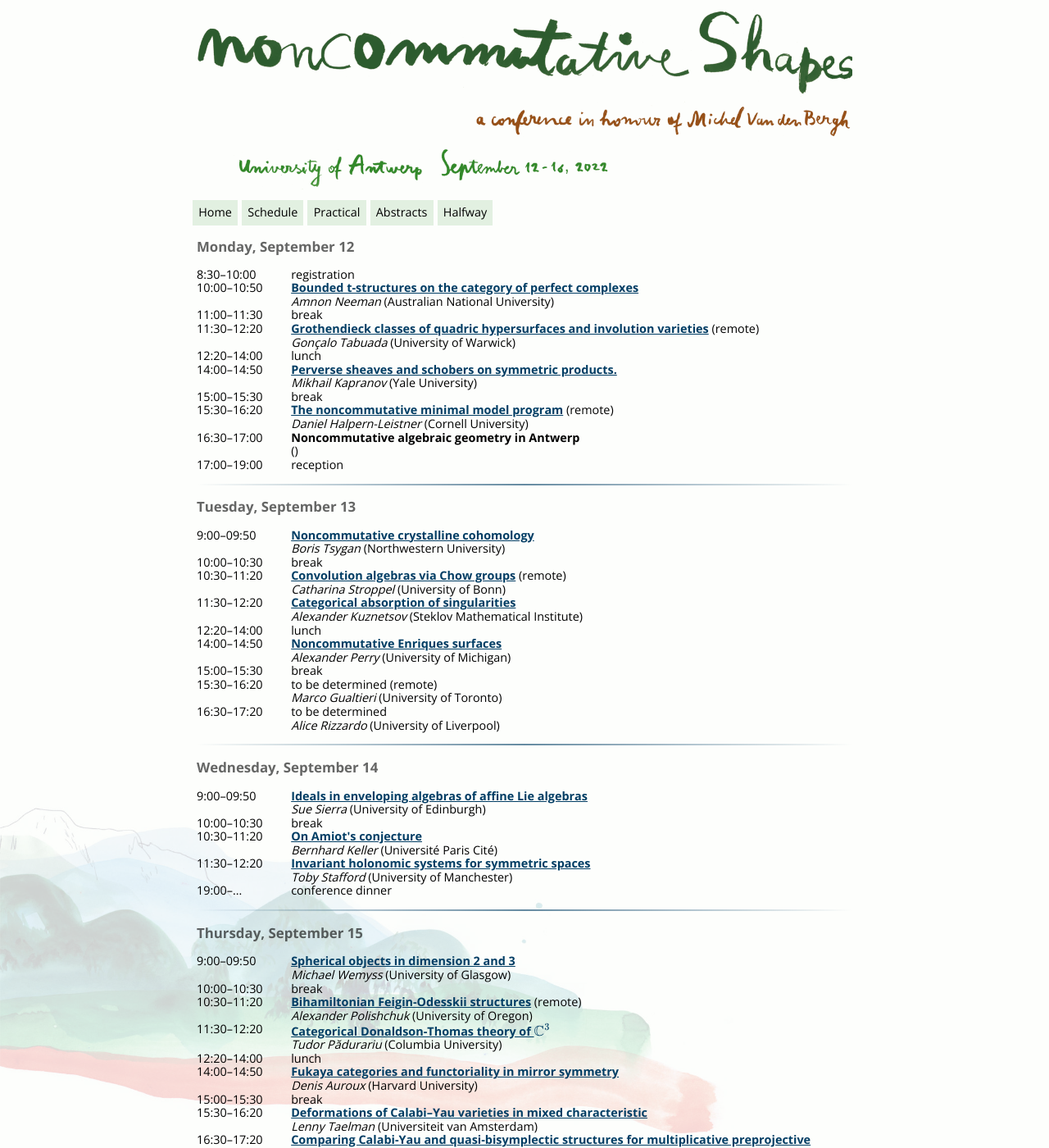
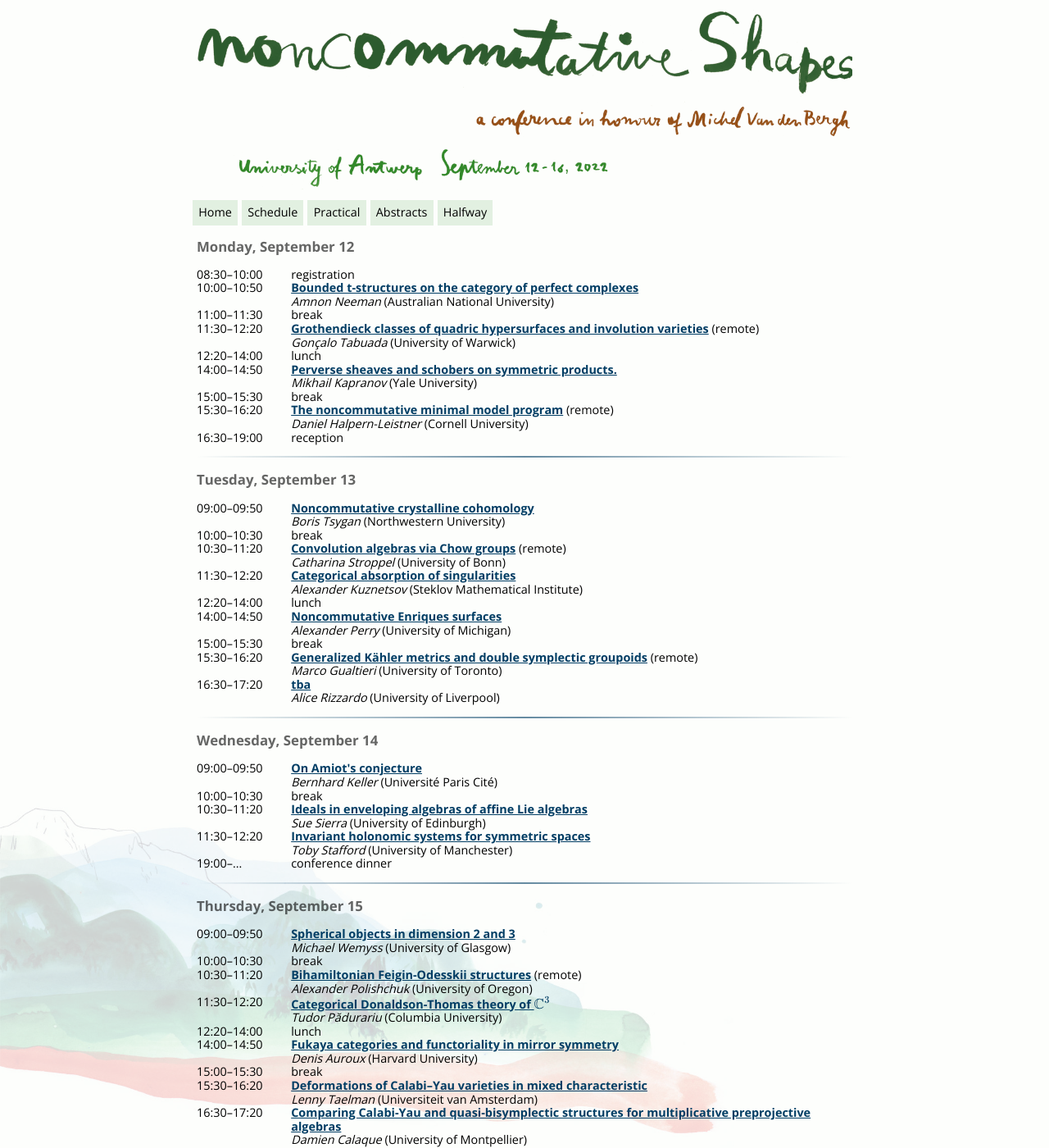
Before and after one commit to ncag-info/antwerp-2020, a Jekyll site: the page built from schedule.html, in a window 1280 px wide and 1400 px high. Shown: the whole window at 82% size. Built offline with Jekyll 4.4.1, drawn with Linux system fonts in a browser that asks for light colours; nearby versions of some CDN libraries; library files that are not in the unit come from our copies; formulas are drawn with MathJax 3; some of the changed text lies outside the part shown.

Commit message:
Added a talk

```diff
--- a/_data/schedule.yml
+++ b/_data/schedule.yml
@@ -1,7 +1,7 @@
 - date: Monday, September 12
   slots:
     [
-      { time: "8:30&ndash;10:00", other: "registration" },
+      { time: "08:30&ndash;10:00", other: "registration" },
       { time: "10:00&ndash;10:50", talk: neeman },
       { time: "11:00&ndash;11:30", other: "break" },
       { time: "11:30&ndash;12:20", talk: tabuada },
@@ -9,14 +9,13 @@
       { time: "14:00&ndash;14:50", talk: kapranov },
       { time: "15:00&ndash;15:30", other: "break" },
       { time: "15:30&ndash;16:20", talk: halpernleistner },
-      { time: "16:30&ndash;17:00", talk: "history" },
-      { time: "17:00&ndash;19:00", other: "reception" },
+      { time: "16:30&ndash;19:00", other: "reception" },
     ]
 
 - date: Tuesday, September 13
   slots:
     [
-      { time:  "9:00&ndash;09:50", talk: tsygan },
+      { time: "09:00&ndash;09:50", talk: tsygan },
       { time: "10:00&ndash;10:30", other: "break" },
       { time: "10:30&ndash;11:20", talk: stroppel },
       { time: "11:30&ndash;12:20", talk: kuznetsov },
@@ -30,9 +29,9 @@
 - date: Wednesday, September 14
   slots:
     [
-      { time:  "9:00&ndash;09:50", talk: sierra },
+      { time: "09:00&ndash;09:50", talk: keller },
       { time: "10:00&ndash;10:30", other: "break" },
-      { time: "10:30&ndash;11:20", talk: keller },
+      { time: "10:30&ndash;11:20", talk: sierra },
       { time: "11:30&ndash;12:20", talk: stafford },
       { time: "19:00&ndash;...", other: "conference dinner" },
     ]
@@ -40,7 +39,7 @@
 - date: Thursday, September 15
   slots:
     [
-      { time:  "9:00&ndash;09:50", talk: wemyss },
+      { time: "09:00&ndash;09:50", talk: wemyss },
       { time: "10:00&ndash;10:30", other: "break" },
       { time: "10:30&ndash;11:20", talk: polishchuk },
       { time: "11:30&ndash;12:20", talk: padurariu },
@@ -54,7 +53,7 @@
 - date: Friday, September 16
   slots:
     [
-      { time:  "9:00&ndash;09:50", talk: bezrukavnikov },
+      { time: "09:00&ndash;09:50", talk: bezrukavnikov },
       { time: "10:00&ndash;10:30", other: "break" },
       { time: "10:30&ndash;11:20", talk: vezzosi },
       { time: "11:30&ndash;12:20", talk: gasparim },
--- a/_data/talks.yml
+++ b/_data/talks.yml
@@ -3,6 +3,10 @@
   speaker: auroux
   abstract: >
     <p>The general theme of this talk will be functoriality in homological mirror symmetry, i.e. situations where naturally occurring functors between various types of Fukaya categories correspond under mirror symmetry to classical functors (induced by inclusions and projections) between derived categories of coherent sheaves (or matrix factorizations). The running examples will be very affine hypersurfaces on one side of mirror symmetry, and toric Calabi-Yau varieties on the other side. This talk is based on joint work with Abouzaid and Katzarkov, as well as work of Gammage and Jeffs.</p>
+
+bezrukavnikov:
+  title: tba
+  speaker: bezrukavnikov
 
 calaque:
   title: Comparing Calabi-Yau and quasi-bisymplectic structures for multiplicative preprojective algebras
@@ -19,6 +23,12 @@
     In particular, I will describe the Fukaya category of a symplectic Landau-Ginzburg model that does not have any projective mirrors
     in the sense of an equivalent category of coherent sheaves, and then change the mirror recipe so as to obtain an algebraic mirror
     using Orlov's category of singularities.
+
+gualtieri:
+  title: Generalized Kähler metrics and double symplectic groupoids
+  speaker: gualtieri
+  abstract: >
+    <p>Generalized Kähler manifolds, which arise as natural target spaces for supersymmetric 2-dimensional sigma models, provide a rich family of examples to which many of the tools of Poisson geometry may be applied.  After reviewing their basic structure, I will explain a new appearance of double groupoids and double Morita equivalences in the story. This is joint work with Yucong Jiang (Toronto) and Daniel Alvarez (Toronto).
 
 halpernleistner:
   title: The noncommutative minimal model program
@@ -85,6 +95,10 @@
     We construct examples of compatible Poisson brackets of this type from exceptional bundles on surfaces.
     In the case of Poisson brackets associated with line bundles we give a geometric criterion of compatibility between the brackets.
 
+rizzardo:
+  title: tba
+  speaker: rizzardo
+
 sierra:
   title: Ideals in enveloping algebras of affine Lie algebras
   speaker: sierra
```
